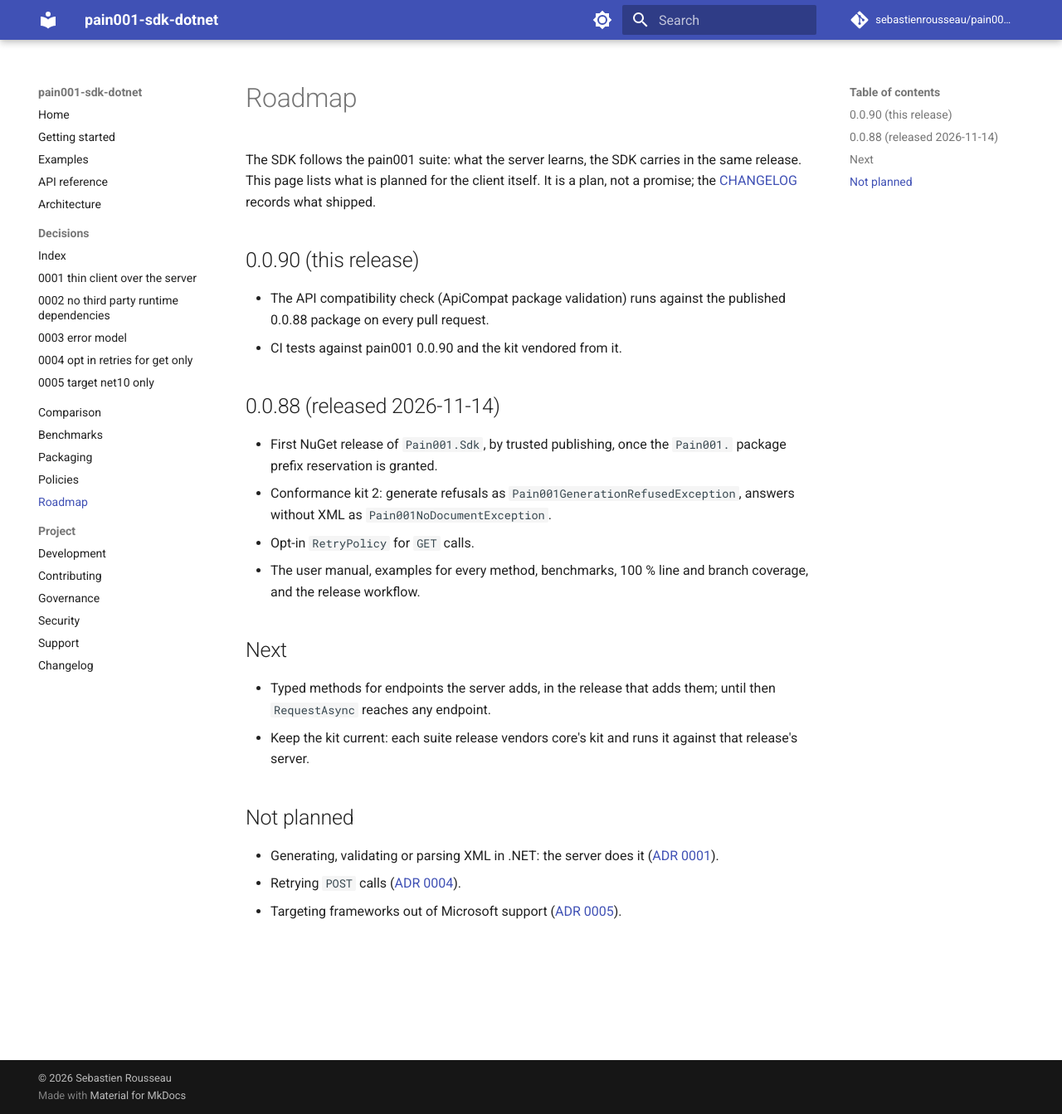
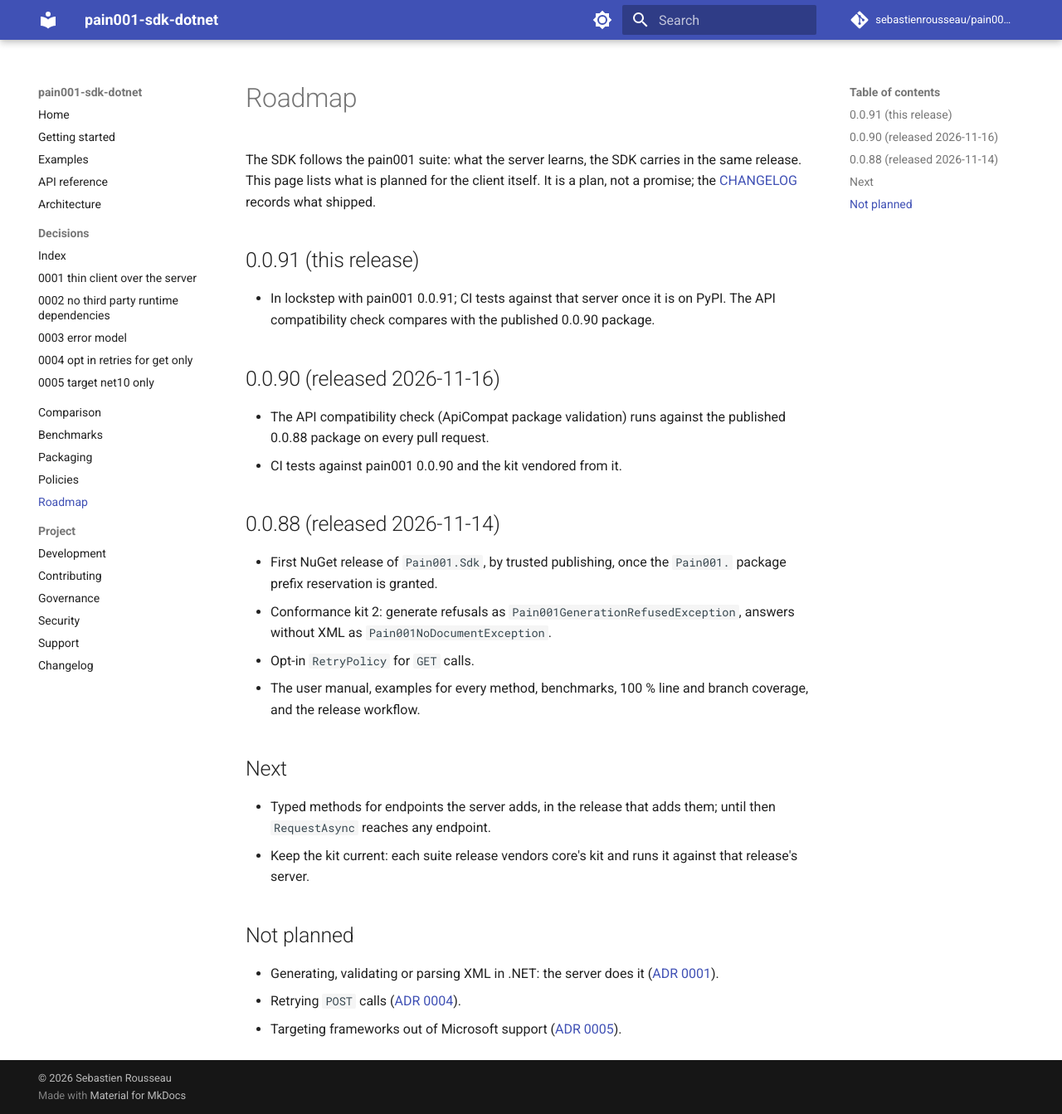
Before and after one commit to sebastienrousseau/pain001-sdk-dotnet, an MkDocs documentation site: the page built from docs/ROADMAP.md, in a window 1280 px wide and 1343 px high. Shown: the whole window at 83% size. Built offline with MkDocs 1.6.1 and Material for MkDocs 9.7.7, drawn with Linux system fonts in a browser that asks for light colours; comment, search, counter and statistics services are not loaded.

Commit message:
chore: align every version restatement at 0.0.91
The suite's 0.0.91 release covers the whole family, so the SDK version
moves with it. The package <Version> moves to 0.0.91 and every
restatement follows: CITATION.cff, the README, getting-started and
packaging install snippets and nupkg names, the bug report form
placeholder and the KEYS.asc verify-tag example.

The SECURITY.md and SUPPORT.md tables show 0.0.91 as current and
0.0.90 and 0.0.88 as superseded. The roadmap gains a 0.0.91 section
and records 0.0.90 as released. The CHANGELOG already has an
Unreleased section for the work.

The server pin and the install commands that name it stay at pain001
0.0.90 until core 0.0.91 is on PyPI. Verified:
scripts/verify-release-versions 0.0.91 passes.

Assisted-by: Claude Code:claude-opus-5-5
Co-Authored-By: Claude Opus 5.5 <noreply@anthropic.com>
Signed-off-by: Sebastien Rousseau <sebastienrousseau@users.noreply.github.com>

````diff
--- a/docs/ROADMAP.md
+++ b/docs/ROADMAP.md
@@ -8,7 +8,13 @@ client itself. It is a plan, not a promise; the
 [CHANGELOG](https://github.com/sebastienrousseau/pain001-sdk-dotnet/blob/main/CHANGELOG.md)
 records what shipped.
 
-## 0.0.90 (this release)
+## 0.0.91 (this release)
+
+- In lockstep with pain001 0.0.91; CI tests against that server once
+  it is on PyPI. The API compatibility check compares with the
+  published 0.0.90 package.
+
+## 0.0.90 (released 2026-11-16)
 
 - The API compatibility check (ApiCompat package validation) runs
   against the published 0.0.88 package on every pull request.
--- a/docs/getting-started.md
+++ b/docs/getting-started.md
@@ -20,7 +20,7 @@ the client.
 ## 2. Add the package
 
 ```sh
-dotnet add package Pain001.Sdk --version 0.0.90
+dotnet add package Pain001.Sdk --version 0.0.91
 ```
 
 To build against a clone instead, reference the project:
````
Also changed, not shown: README.md (+2 -2 lines), SECURITY.md (+2 -1 lines), SUPPORT.md (+2 -1 lines), docs/packaging.md (+3 -3 lines), 4 other files.
